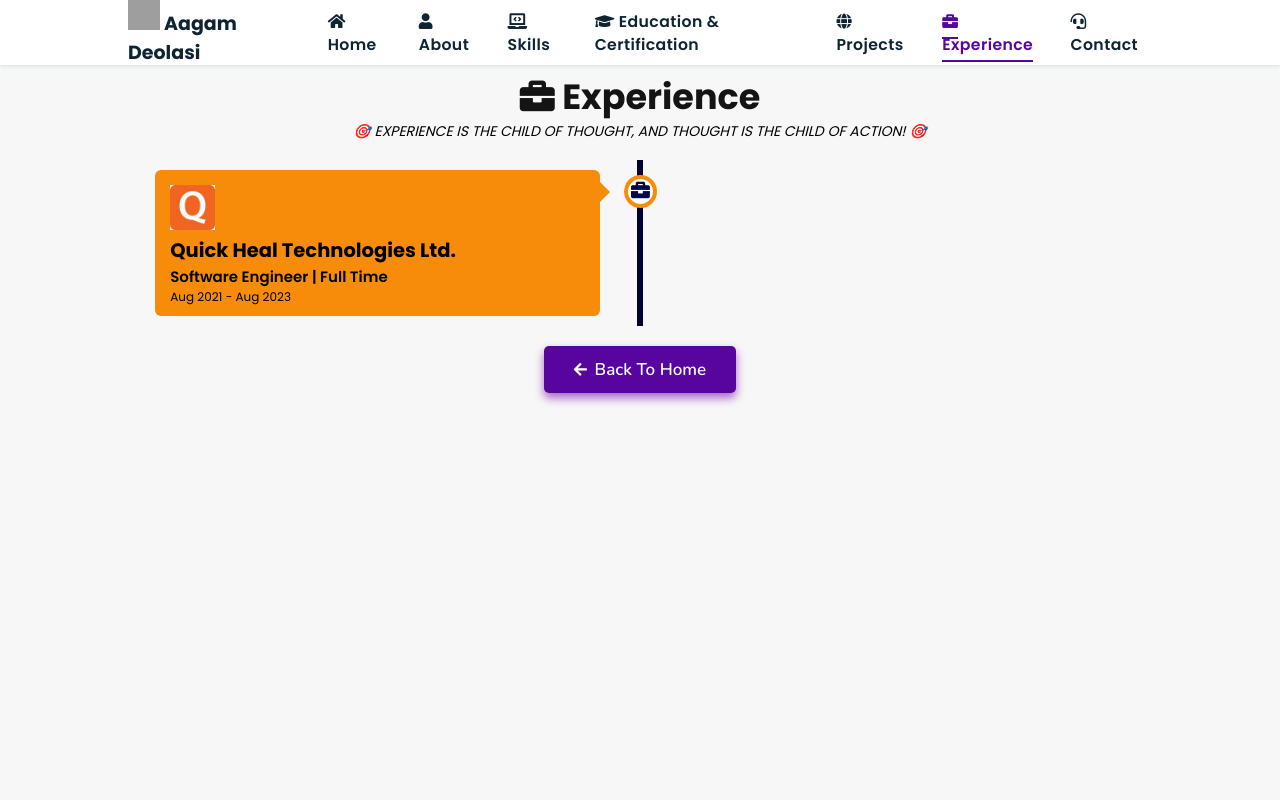
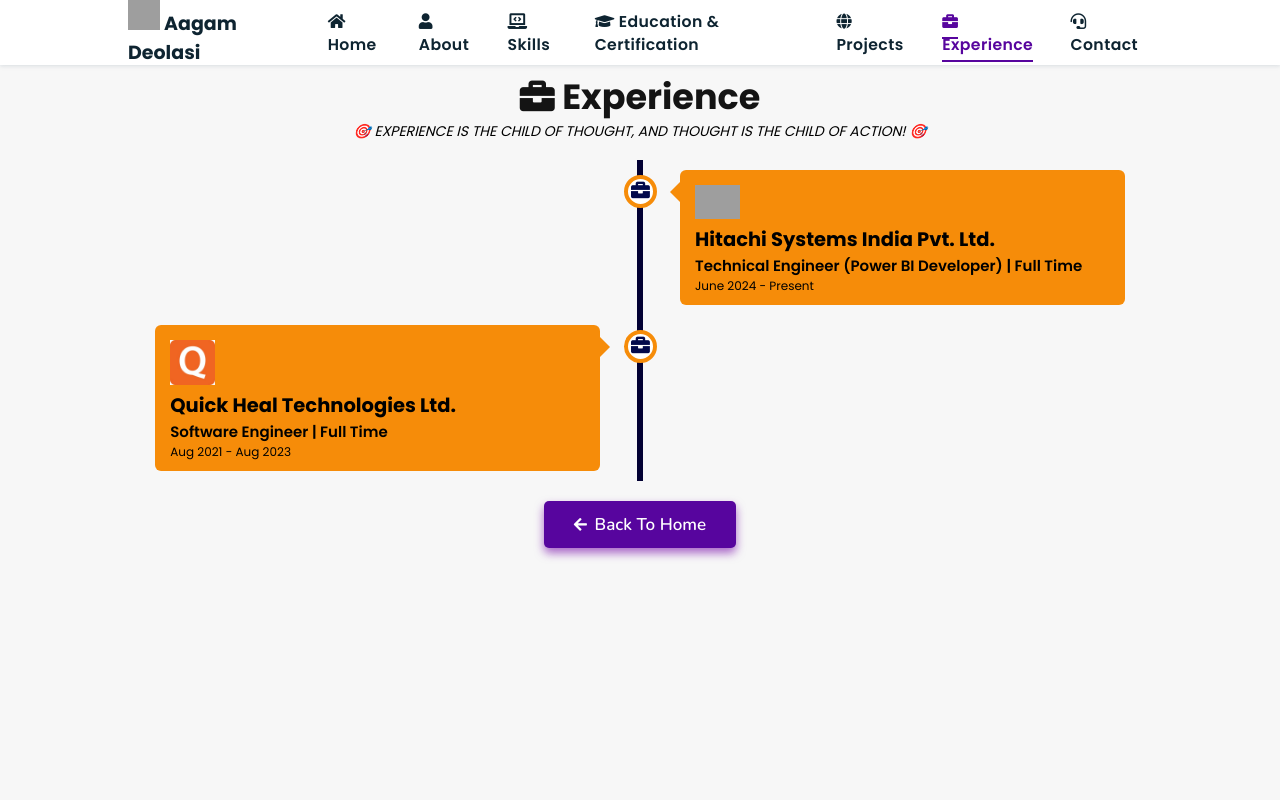
Before and after one commit to aagamdeolasi/portfolio, a plain HTML site: page experience/index.html in a window 1280 px wide. Shown: the top 800 px of the page. Drawn offline with nearby package versions, Linux system fonts and the light colour scheme; grey boxes are pictures that could not be loaded.

Commit message:
Update index.html

```diff
--- a/experience/index.html
+++ b/experience/index.html
@@ -51,6 +51,19 @@
       🎯</i></p>
 
     <div class="timeline">
+
+      <div class="container right">
+        <div class="content">
+          <div class="tag">
+            <img draggable="false" src="https://logowik.com/content/uploads/images/hitachi7389.jpg" alt="Hitachi Logo" width="45px"/>
+            <h2>Hitachi Systems India Pvt. Ltd.</h2>
+          </div>
+          <div class="desc">
+            <h3>Technical Engineer (Power BI Developer) | Full Time</h3>
+            <p>June 2024 - Present</p>
+          </div>
+        </div>
+      </div>
 
       <div class="container left">
         <div class="content">
```
